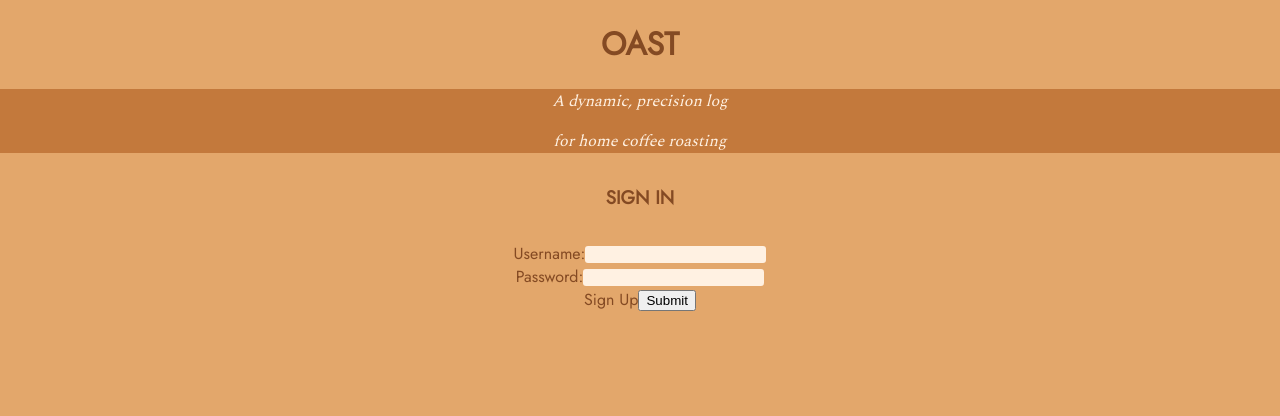
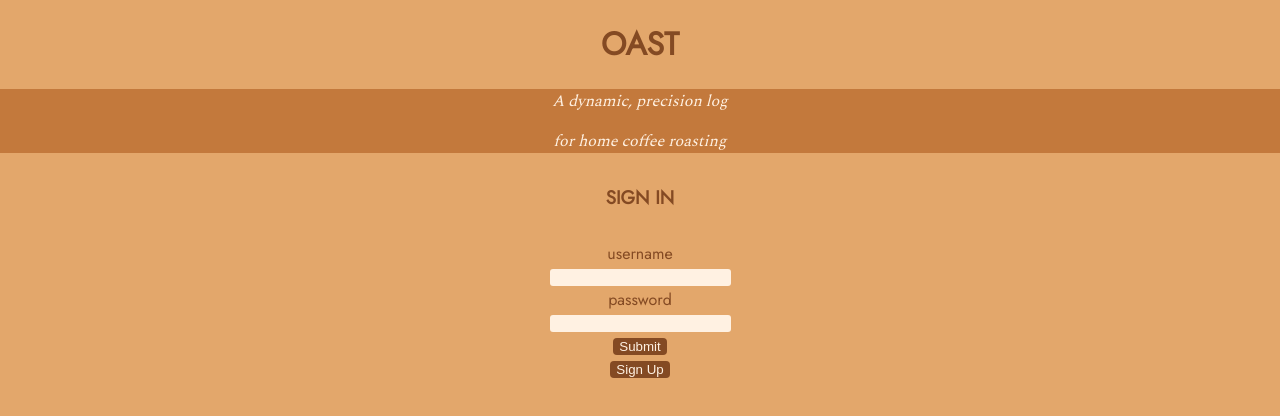
Before and after one commit to lancehsimmons/Roast, a React (Create React App) app in the folder client/: page /sign-in in a window 1280 px wide. Shown: the top 416 px of the page. Built offline with nearby package versions, Linux system fonts and the light colour scheme.

Commit message:
inputs, fields and buttons centered on sign-in

```diff
--- a/client/src/index.css
+++ b/client/src/index.css
@@ -26,10 +26,16 @@ input {
   background-color: #FFF1E2;
   border: none;
   border-radius: 3px;
-  align-self: middle;
-  display: block;
+  display: inline-block;
 }
 
-input, label {
-  display: inline-block;
+/* input, label {
+  display: block;
+} */
+
+button {
+  background-color: #844A23;
+  border: none;
+  border-radius: 4px;
+  color: #FFF1E2;
 }
--- a/client/src/screens/SignIn.jsx
+++ b/client/src/screens/SignIn.jsx
@@ -2,7 +2,7 @@ import { useState } from 'react'
 import { Link } from 'react-router-dom';
 import '../assets/sign-in.css'
 
-export default function SignIn({handleSignIn}) {
+export default function SignIn({ handleSignIn }) {
   const [formData, setFormData] = useState({
     username: '',
     password: '',
@@ -25,34 +25,39 @@ export default function SignIn({handleSignIn}) {
         <p className='descriptor'>     for home coffee roasting</p>
       </div>
 
-    <form onSubmit={(e)=> {
+      <form onSubmit={(e) => {
         e.preventDefault();
         handleSignIn(formData);
       }}>
         <h5>SIGN IN</h5>
         <div className='input-div'>
-      <label>
-        Username:
+          <span>
+            username
+          </span><br/>
           <input
               type='text'
               name='username'
               value={username}
               onChange={handleChange}
           />
-      </label>
+
           <br />
-      <label>
-        Password:
+          <span>
+            password
+          </span><br/>
             <input
               type='password'
               name='password'
               value={password}
               onChange={handleChange}
             />
-      </label>
           <br />
-      <Link to='/sign-up'>Sign Up</Link>
           <button>Submit</button>
+          <Link to='/sign-up'>
+            <div>
+            <button>Sign Up</button>
+            </div>
+          </Link>
         </div>
       </form>
     </div>
```
Lines whose indentation alone changed are shown as unchanged.
